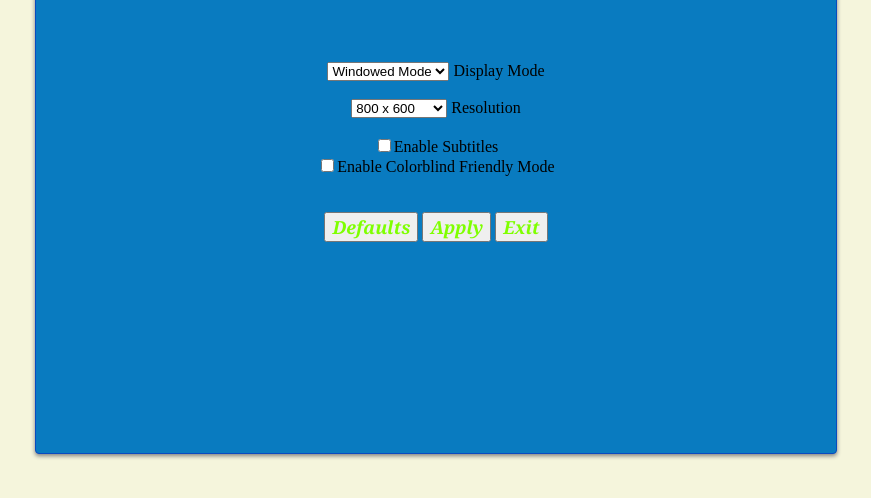
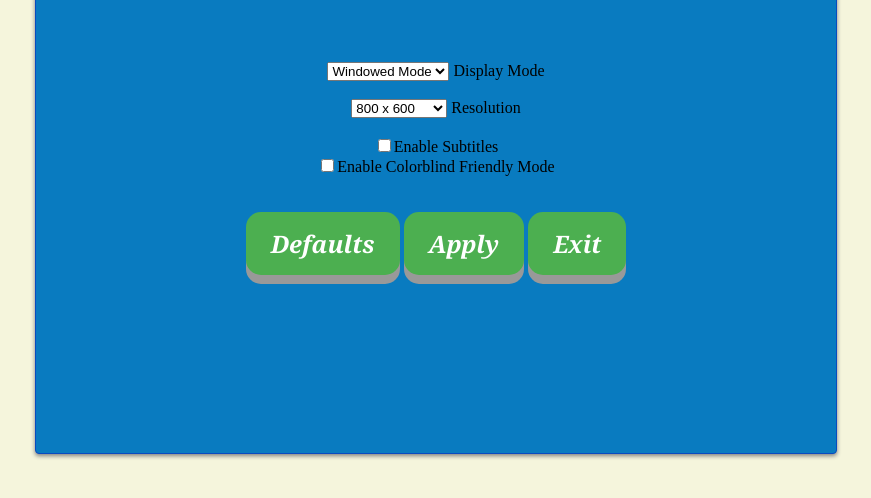
Before and after one commit to MichaelNoseworthy/GUIAssignment2, a plain HTML site: page 07 menu Video tet.html in a window 1280 px wide. Shown: the part 156-654 px from the top of the page, without its empty margins (204-1075 px from the left). Drawn offline with Linux system fonts and the light colour scheme.

Commit message:
Add files via upload

```diff
--- a/tet.css
+++ b/tet.css
@@ -10,7 +10,28 @@ div
 	  color: #7FFF00;
 	  font-style: italic;
 	  font-weight: bold;
+}
+.buttonType {
+  display: inline-block;
+  padding: 15px 25px;
+  font-size: 24px;
+  cursor: pointer;
+  text-align: center;
+  text-decoration: none;
+  outline: none;
+  color: #fff;
+  background-color: #4CAF50;
+  border: none;
+  border-radius: 15px;
+  box-shadow: 0 9px #999;
+}
 
+.buttonType:hover {background-color: #3e8e41}
+
+.buttonType:active {
+  background-color: #3e8e41;
+  box-shadow: 0 5px #666;
+  transform: translateY(4px);
 }
 
 #MMtitle
```
